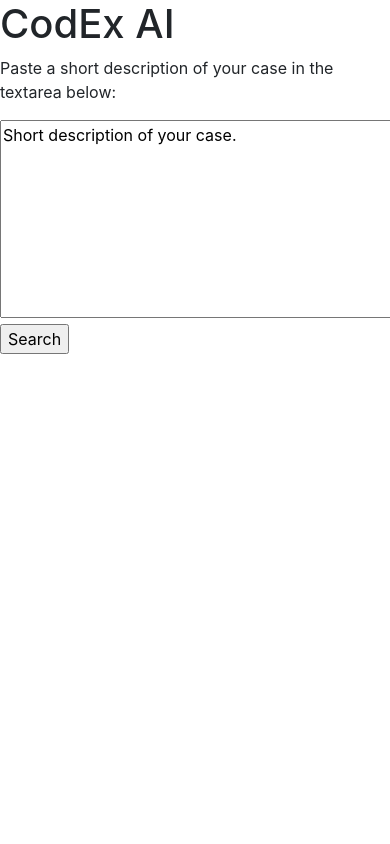
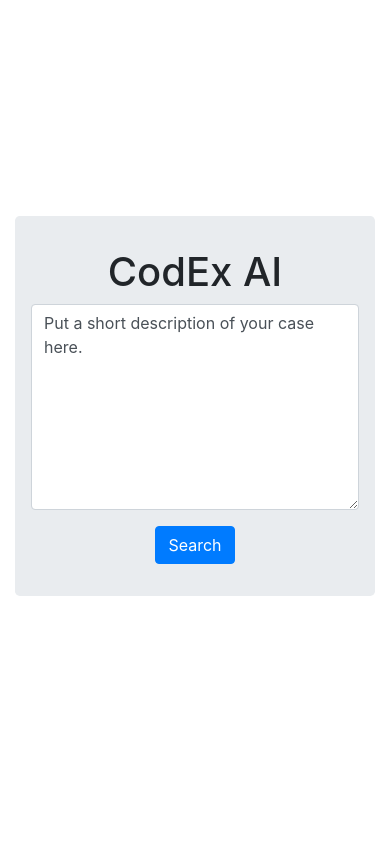
Before and after one commit to branislav1991/LazyLawyer, a Flask app: page / in a window 390 px wide; the page is wider, and only the part inside the window is pictured. Run offline with Flask 2, Linux system fonts and the light colour scheme; some libraries are stand-ins or nearby versions.

Commit message:
Finish crude website

```diff
--- a/app.py
+++ b/app.py
@@ -16,6 +16,6 @@
     docs = docs[:10]
     doc_abstracts = [table_doc_contents.get_doc_content(x) for x in docs]
     doc_abstracts = [shorten(x, width=200) for x in doc_abstracts]
-    results = [{'name': doc['name'], 'abstract': abstract} for doc, abstract in zip(docs, doc_abstracts)]
+    results = [{'link': doc['link'], 'name': doc['name'], 'abstract': abstract} for doc, abstract in zip(docs, doc_abstracts)]
 
     return render_template('search_results.html', results=results)
--- /dev/null
+++ b/static/site.css
@@ -0,0 +1,10 @@
+html, body {
+    height:100%;
+    margin-bottom: 0;
+    min-height: 30%;
+}
+
+body {
+    display:flex;
+    align-items:center;
+}
--- a/templates/index.html
+++ b/templates/index.html
@@ -4,16 +4,28 @@
     <meta name="viewport" content="width=device-width, initial-scale=1, shrink-to-fit=no">
 
     <link rel="stylesheet" href="https://stackpath.bootstrapcdn.com/bootstrap/4.1.1/css/bootstrap.min.css" integrity="sha384-WskhaSGFgHYWDcbwN70/dfYBj47jz9qbsMId/iRN3ewGhXQFZCSftd1LZCfmhktB" crossorigin="anonymous">
+    <link rel="stylesheet" href="{{ url_for('static',filename='site.css') }}">
     <title>CodEx AI</title>
 </head>
 
 <body>
-    <h1>CodEx AI</h1>
-    <form name="search_form" action="/search" method="POST">
-        <p>Paste a short description of your case in the textarea below:</p>
-        <textarea name="search_text" rows="8" cols="100">Short description of your case.</textarea>
-        <input type="submit" value="Search" />
-    </form>
+    <div class="container">
+        <div class="row justify-content-center align-self-center">
+            <div class="col-sm-6">
+                <div class="jumbotron vertical-center text-center">
+                    <h1 class="text-center">CodEx AI</h1>
+                    <form name="search_form" action="/search" method="POST">
+                        <div class="form-group">
+                            <textarea name="search_text" class="form-control" rows="8">Put a short description of your case here.</textarea>
+                        </div>
+                        <div class="d-flex justify-content-center">
+                            <button class="btn btn-primary" type="submit">Search</button>
+                        </div>
+                    </form>
+                </div>
+            </div>
+        </div>
+    </div>
 
     <!-- Optional JavaScript -->
     <!-- jQuery first, then Popper.js, then Bootstrap JS -->
```
Also changed, not shown: templates/search_results.html (+13 -4 lines).
